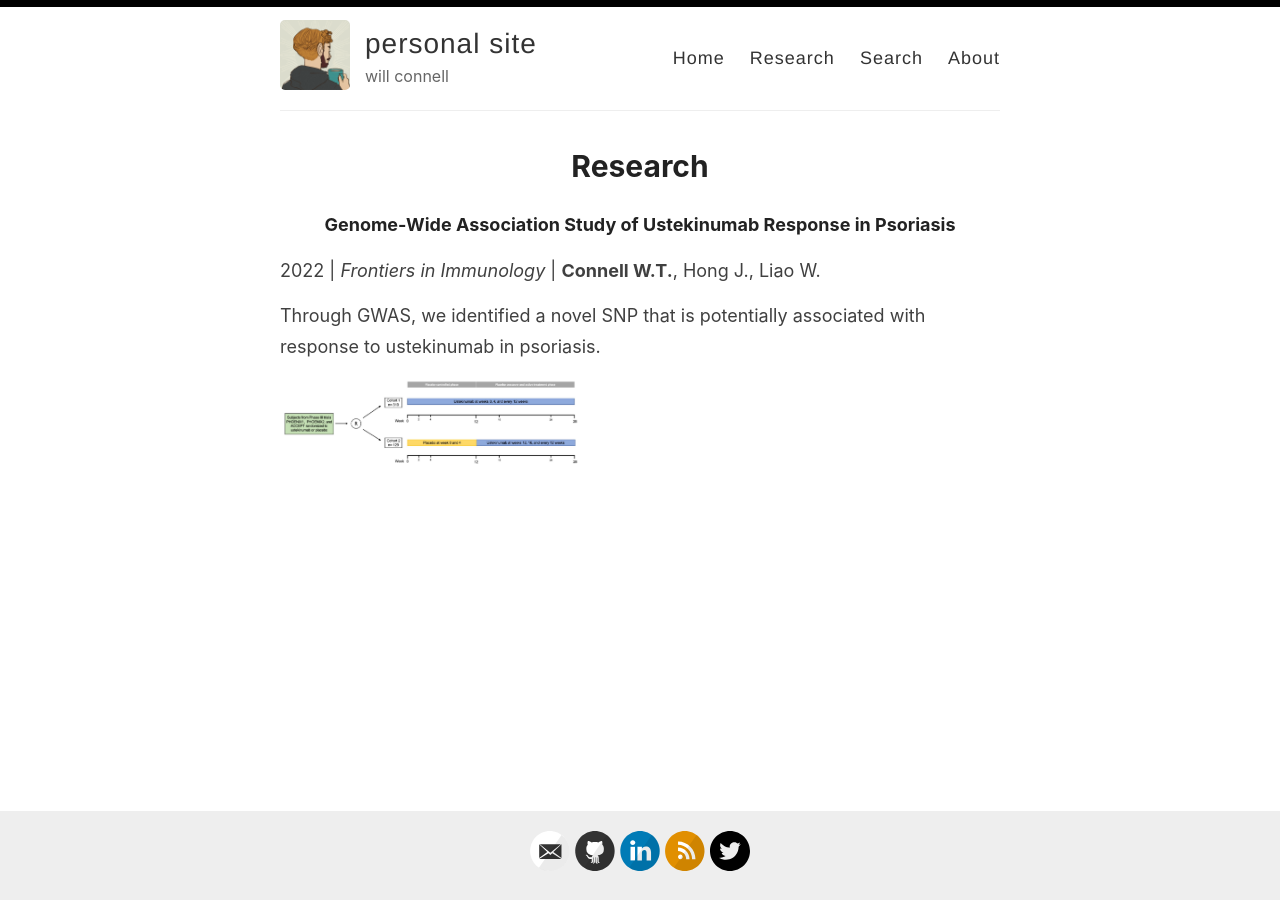
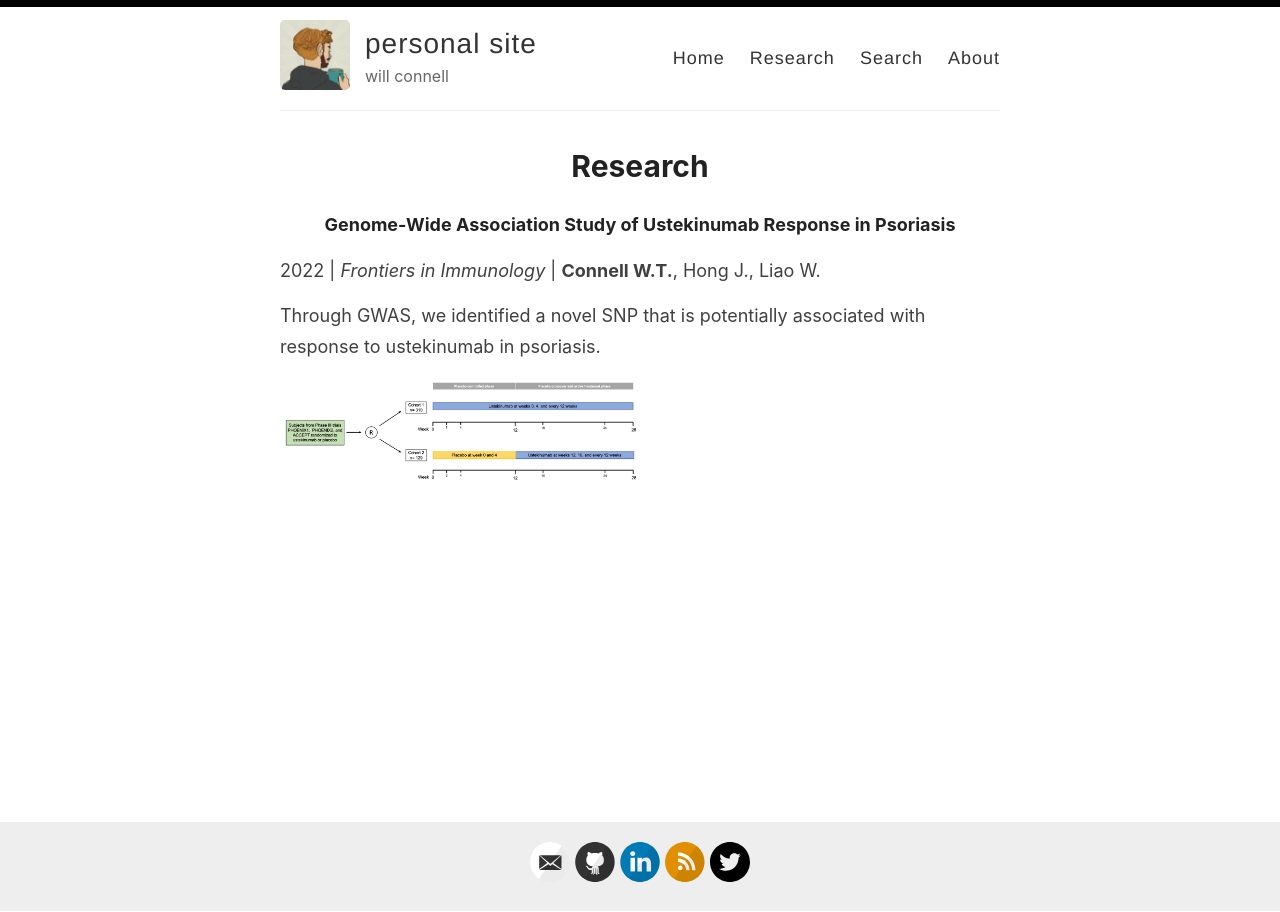
Before and after one commit to wconnell/wconnell.github.io, a Jekyll site: the page built from _pages/research.md, in a window 1280 px wide. Built offline with Jekyll 4.4.1, drawn with Linux system fonts in a browser that asks for light colours; comment, search, counter and statistics services are not loaded.

Commit message:
img size

```diff
--- a/assets/style.scss
+++ b/assets/style.scss
@@ -6,8 +6,8 @@
 /**************/
 
 .am-container {
-  width: 300px;
-  height: 200px;
+  width: 50%;
+  height: 400px;
   position:relative;
 }
 
```
